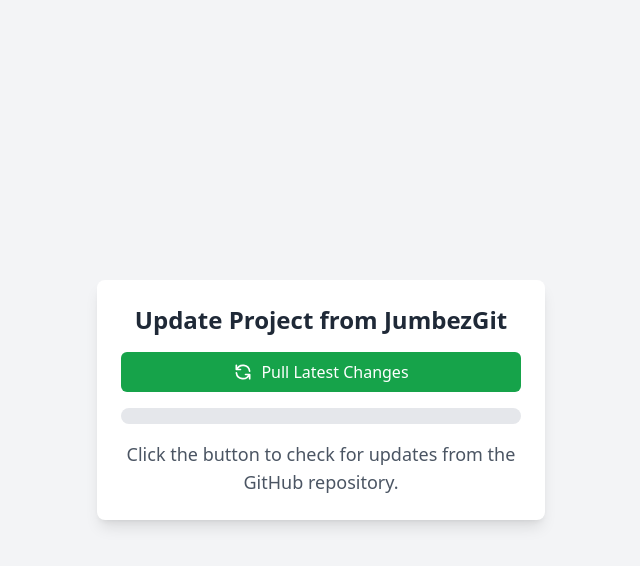
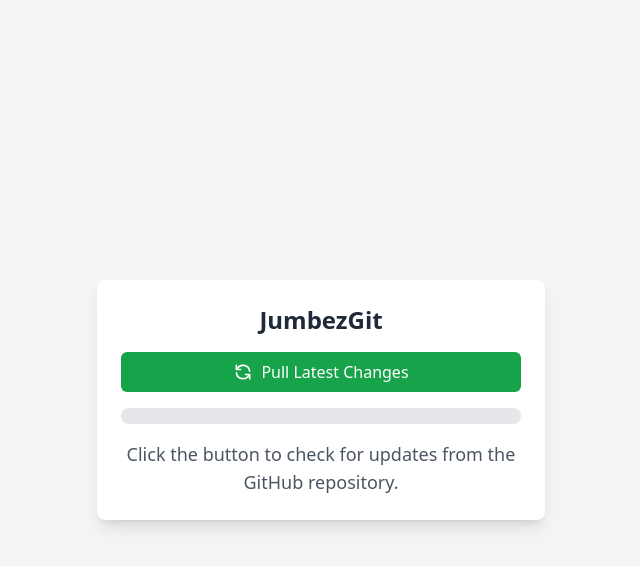
Before and after one commit to JumbezGit/Update-Demo-From-Github, a PHP site: page / in a window 1280 px wide. Shown: the top 566 px of the page, without its empty margins (319-959 px from the left). Run offline with PHP 8.4, Linux system fonts and the light colour scheme; some libraries are stand-ins or nearby versions.

Commit message:
Update index.php

```diff
--- a/index.php
+++ b/index.php
@@ -31,7 +31,7 @@ if (isset($_POST['update'])) {
 </head>
 <body class="bg-gray-100 flex items-center justify-center min-h-screen">
     <div class="bg-white p-6 rounded-lg shadow-lg max-w-md w-full">
-        <h2 class="text-2xl font-bold text-gray-800 mb-4 text-center">Update Project from JumbezGit</h2>
+        <h2 class="text-2xl font-bold text-gray-800 mb-4 text-center">JumbezGit</h2>
         <form method="post" id="updateForm" class="mb-4">
             <button type="submit" name="update" id="updateButton"
                     class="w-full bg-green-600 text-white py-2 px-4 rounded-md hover:bg-green-700 focus:outline-none focus:ring-2 focus:ring-green-500 flex items-center justify-center">
```
